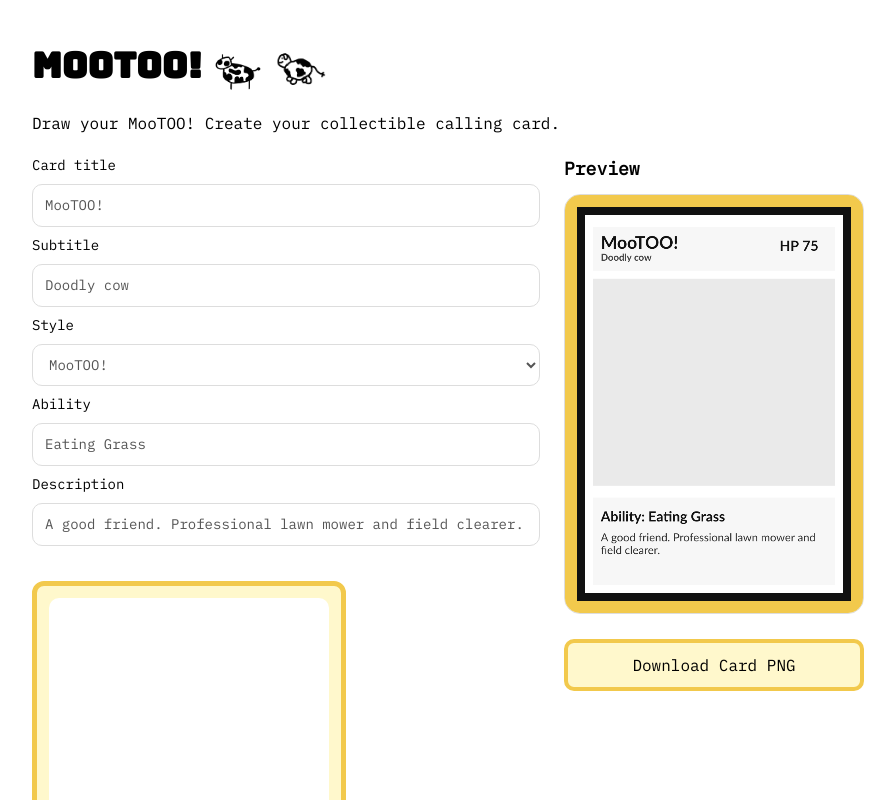
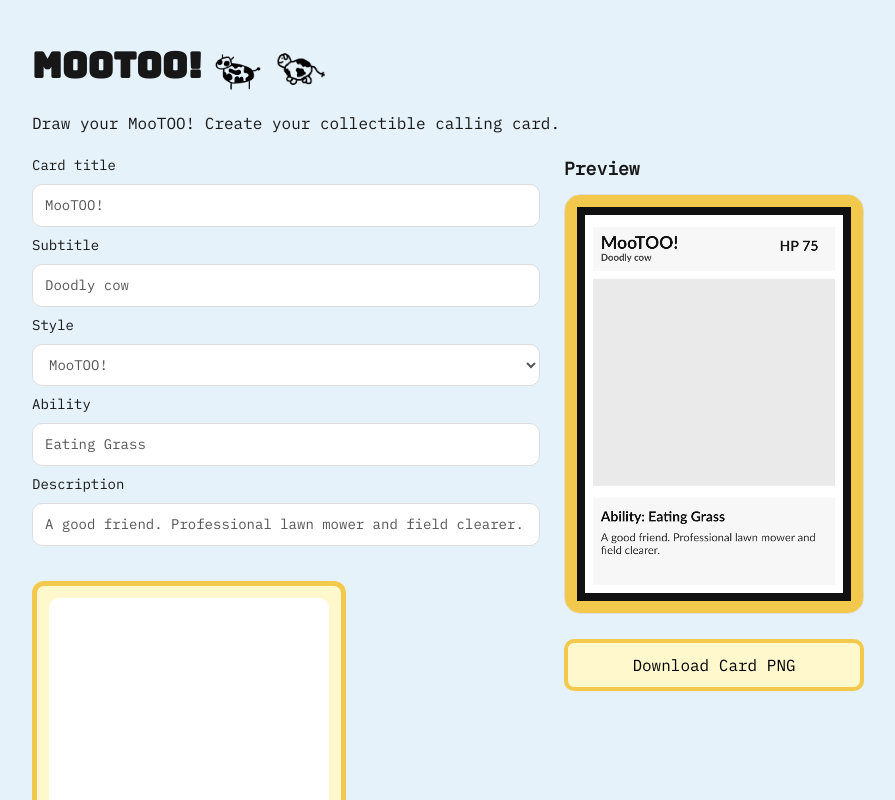
Before and after one commit to angelajuc/mootoo, a Next.js app: page / in a window 1280 px wide. Shown: the top 800 px of the page, without its empty margins (88-983 px from the left). Built offline with nearby package versions, Linux system fonts and the light colour scheme.

Commit message:
small tings

```diff
--- a/src/app/globals.css
+++ b/src/app/globals.css
@@ -1,8 +1,8 @@
 @import "tailwindcss";
 
 :root {
-  --background: #e6f2fa;
-  --foreground: #171717;
+  --color-background: #e6f2fa;
+  --color-foreground: #171717;
 }
 
 @theme inline {
```
